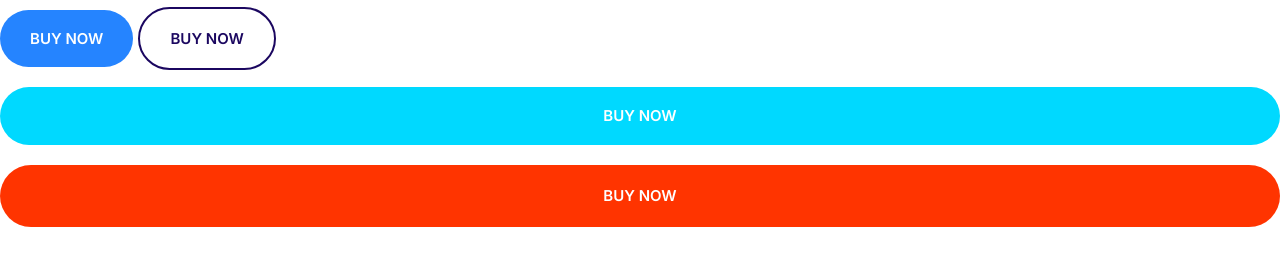
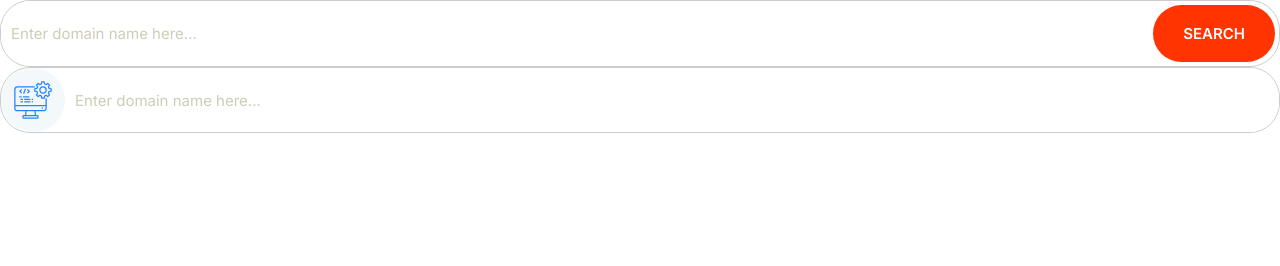
Before and after one commit to alexcoy06/trial-site, a website: page index.html in a window 1280 px wide. Drawn offline with nearby package versions, Linux system fonts and the light colour scheme.

Commit message:
Defined the input styles.

```diff
--- a/css/styles.css
+++ b/css/styles.css
@@ -4,6 +4,8 @@
     --color-accent: #ff3400;
     --color-headings: #1b0760;
     --color-body: #918ca4;
+    --color-border: #ccc;
+    --border-radius: 30px;
 }
 
 *, *::after, *::before {
@@ -208,11 +210,11 @@ a {
 }
 
 .btn--accent {
-    background-color: var(--color-accent);
+    background: var(--color-accent);
 }
 
 .btn--accent:hover {
-    background-color: #ec3000;
+    background: #ec3000;
 }
 
 .btn--block {
@@ -237,3 +239,40 @@ a {
         font-size: 1.5rem;
     }
 }
+
+/* Inputs */
+
+.input {
+    border-radius: var(--border-radius);
+    border: 1px solid var(--color-border);
+    color: var(--color-headings);
+    font-size: 2rem;
+    outline: 0;
+    padding: 1.5rem 3.5rem;
+}
+
+::placeholder {
+    color: #cdcdb7;
+}
+
+.input-gruop {
+    border: 1px solid var(--color-border);
+    border-radius: var(--border-radius);
+    display: flex;
+}
+
+.input-gruop .input {
+    border: 0;
+    flex-grow: 1;
+    padding: 1.5rem 1rem;
+}
+
+.input-gruop .btn {
+    margin: 4px;
+}
+
+@media screen and (min-width: 1024px) {
+    .input {
+        font-size: 1.5rem;
+    }
+}
--- a/index.html
+++ b/index.html
@@ -14,9 +14,17 @@
     <link rel="stylesheet" href="/node_modules/normalize.css/normalize.css" />
   </head>
   <body>
-    <button class="btn btn--primary">Buy Now</button>
-    <a href="#" class="btn btn--outline">Buy Now</a>
-    <button class="btn btn--secondary btn--block">Buy Now</button>
-    <a href="#" class="btn btn--accent btn--block">Buy Now</a>
+    <div class="input-gruop">
+      <input type="text" class="input" placeholder="Enter domain name here...">
+      <button class="btn btn--accent">Search</button>
+    </div>
+    <div class="input-gruop">
+      <span class="icon-container">
+        <svg class="icon icon--primary">
+          <use xlink:href="components\images\sprite.svg#computer"></use>
+        </svg>
+      </span>
+      <input type="text" class="input" placeholder="Enter domain name here...">
+    </div>
   </body>
 </html>
```
Also changed, not shown: components/templates/input.html (added, +12 -0 lines).
